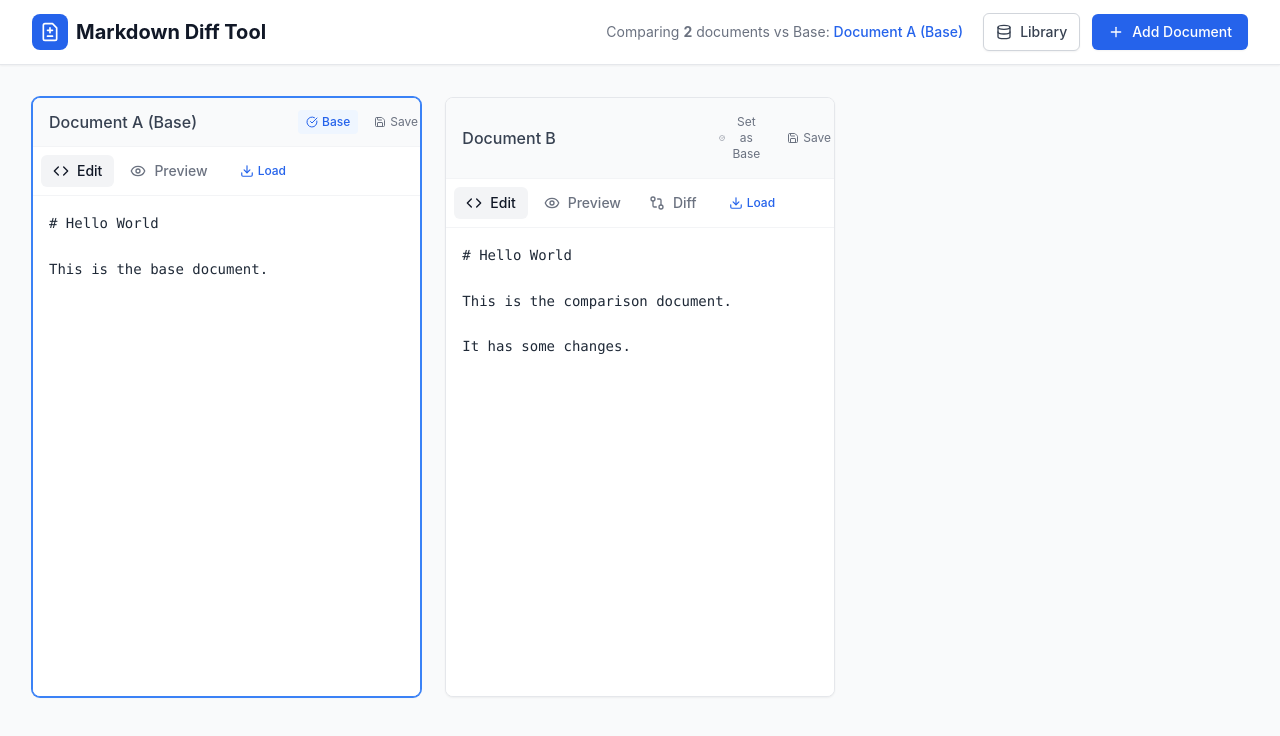
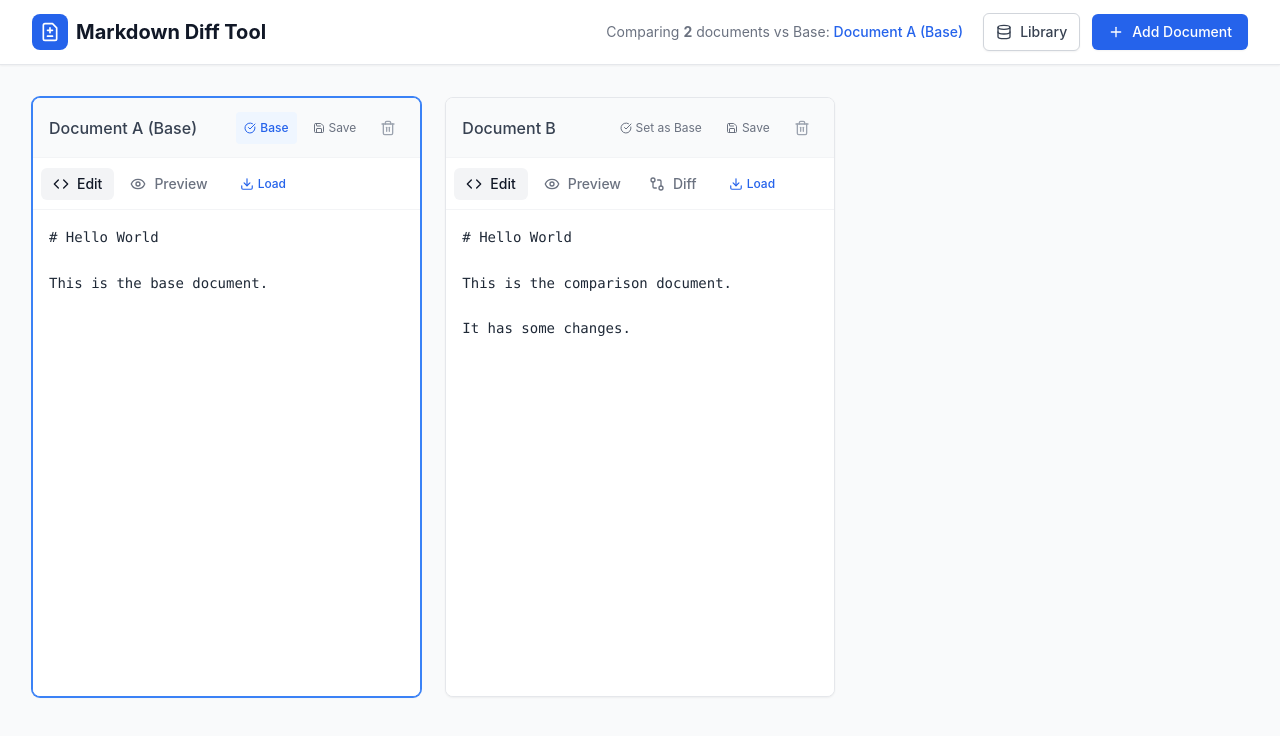
Before and after one commit to seanlee111/markdown-diff-tool, a React (Vite) app: page / in a window 1280 px wide. Shown: the top 736 px of the page. Built offline with nearby package versions, Linux system fonts and the light colour scheme.

Commit message:
fix: align header height and improve toolbar layout

```diff
--- a/src/components/DocumentCard.tsx
+++ b/src/components/DocumentCard.tsx
@@ -91,26 +91,26 @@ export const DocumentCard: React.FC<DocumentCardProps> = ({ doc, isBase, baseCon
         isBase ? "border-blue-500 ring-1 ring-blue-500" : "border-gray-200 hover:border-gray-300"
       )}>
         {/* Header */}
-        <div className="flex items-center justify-between px-4 py-3 bg-gray-50 border-b border-gray-100">
+        <div className="flex items-center justify-between px-4 py-3 bg-gray-50 border-b border-gray-100 h-[60px]">
           <input
             type="text"
             value={doc.name}
             onChange={(e) => updateName(doc.id, e.target.value)}
-            className="bg-transparent font-medium text-gray-700 focus:outline-none focus:underline"
+            className="bg-transparent font-medium text-gray-700 focus:outline-none focus:underline flex-1 mr-4 min-w-0"
             placeholder="Document Name"
           />
-          <div className="flex items-center gap-2">
+          <div className="flex items-center gap-2 shrink-0">
             {!isBase ? (
               <button
                 onClick={() => setBaseDoc(doc.id)}
-                className="text-xs flex items-center gap-1 px-2 py-1 text-gray-500 hover:text-blue-600 hover:bg-blue-50 rounded transition-colors"
+                className="text-xs flex items-center gap-1 px-2 py-1 text-gray-500 hover:text-blue-600 hover:bg-blue-50 rounded transition-colors h-8"
                 title="Set as Base Document"
               >
                 <CheckCircle className="w-3 h-3" />
                 Set as Base
               </button>
             ) : (
-               <span className="text-xs flex items-center gap-1 px-2 py-1 text-blue-600 bg-blue-50 rounded font-medium cursor-default">
+               <span className="text-xs flex items-center gap-1 px-2 py-1 text-blue-600 bg-blue-50 rounded font-medium cursor-default h-8">
                  <CheckCircle className="w-3 h-3" />
                  Base
                </span>
@@ -119,7 +119,7 @@ export const DocumentCard: React.FC<DocumentCardProps> = ({ doc, isBase, baseCon
             <button
                 onClick={handleSaveToLibrary}
                 className={cn(
-                    "text-xs flex items-center gap-1 px-2 py-1 rounded transition-all duration-200",
+                    "text-xs flex items-center gap-1 px-2 py-1 rounded transition-all duration-200 h-8",
                     showSaveSuccess
                         ? "text-green-600 bg-green-50"
                         : "text-gray-500 hover:text-blue-600 hover:bg-blue-50"
@@ -139,7 +139,7 @@ export const DocumentCard: React.FC<DocumentCardProps> = ({ doc, isBase, baseCon
 
             <button
               onClick={() => removeDoc(doc.id)}
-              className="text-gray-400 hover:text-red-500 p-1 hover:bg-red-50 rounded transition-colors"
+              className="text-gray-400 hover:text-red-500 p-1 hover:bg-red-50 rounded transition-colors h-8 w-8 flex items-center justify-center"
               title="Remove Document"
             >
               <Trash2 className="w-4 h-4" />
@@ -148,8 +148,8 @@ export const DocumentCard: React.FC<DocumentCardProps> = ({ doc, isBase, baseCon
         </div>
 
         {/* Toolbar */}
-        <div className="flex items-center justify-between p-2 border-b border-gray-100 bg-white">
-          <div className="flex items-center gap-1">
+        <div className="flex items-center justify-between p-2 border-b border-gray-100 bg-white h-[52px] overflow-x-auto">
+          <div className="flex items-center gap-1 shrink-0">
             <TabButton
               active={viewMode === 'edit'}
               onClick={() => setViewMode('edit')}
@@ -175,7 +175,7 @@ export const DocumentCard: React.FC<DocumentCardProps> = ({ doc, isBase, baseCon
             <div className="relative ml-2">
                 <button
                     onClick={(e) => { e.stopPropagation(); setShowAssetDropdown(!showAssetDropdown); }}
-                    className="flex items-center gap-1 px-2 py-1.5 text-xs font-medium text-blue-600 hover:bg-blue-50 rounded transition-colors"
+                    className="flex items-center gap-1 px-2 py-1.5 text-xs font-medium text-blue-600 hover:bg-blue-50 rounded transition-colors whitespace-nowrap"
                     title="Load from Library"
                 >
                     <Download className="w-3.5 h-3.5" />
@@ -205,7 +205,7 @@ export const DocumentCard: React.FC<DocumentCardProps> = ({ doc, isBase, baseCon
             {viewMode === 'diff' && !isBase && (
                 <button
                     onClick={() => setIsFullscreen(true)}
-                    className="flex items-center gap-1 px-2 py-1.5 text-xs font-medium text-blue-700 bg-blue-50 hover:bg-blue-100 border border-blue-200 rounded-md transition-colors ml-2"
+                    className="flex items-center gap-1 px-2 py-1.5 text-xs font-medium text-blue-700 bg-blue-50 hover:bg-blue-100 border border-blue-200 rounded-md transition-colors ml-2 whitespace-nowrap"
                     title="Fullscreen Diff"
                 >
                     <Maximize2 className="w-3.5 h-3.5" />
@@ -215,7 +215,7 @@ export const DocumentCard: React.FC<DocumentCardProps> = ({ doc, isBase, baseCon
           </div>
 
           {viewMode === 'diff' && !isBase && (
-            <div className="flex items-center justify-end flex-1 pl-4 border-l border-gray-100 ml-4 min-w-0">
+            <div className="flex items-center justify-end flex-1 pl-2 border-l border-gray-100 ml-2 min-w-0">
                 <div className="flex items-center gap-1 bg-gray-100 p-0.5 rounded-md shrink-0">
                     <button
                     onClick={() => setSplitView(true)}
@@ -226,7 +226,6 @@ export const DocumentCard: React.FC<DocumentCardProps> = ({ doc, isBase, baseCon
                     title="Split View"
                     >
                     <Columns className="w-3.5 h-3.5" />
-                    <span className="sr-only">Split</span>
                     </button>
                     <button
                     onClick={() => setSplitView(false)}
@@ -237,7 +236,6 @@ export const DocumentCard: React.FC<DocumentCardProps> = ({ doc, isBase, baseCon
                     title="Unified View"
                     >
                     <FileText className="w-3.5 h-3.5" />
-                    <span className="sr-only">Unified</span>
                     </button>
                 </div>
             </div>
```
